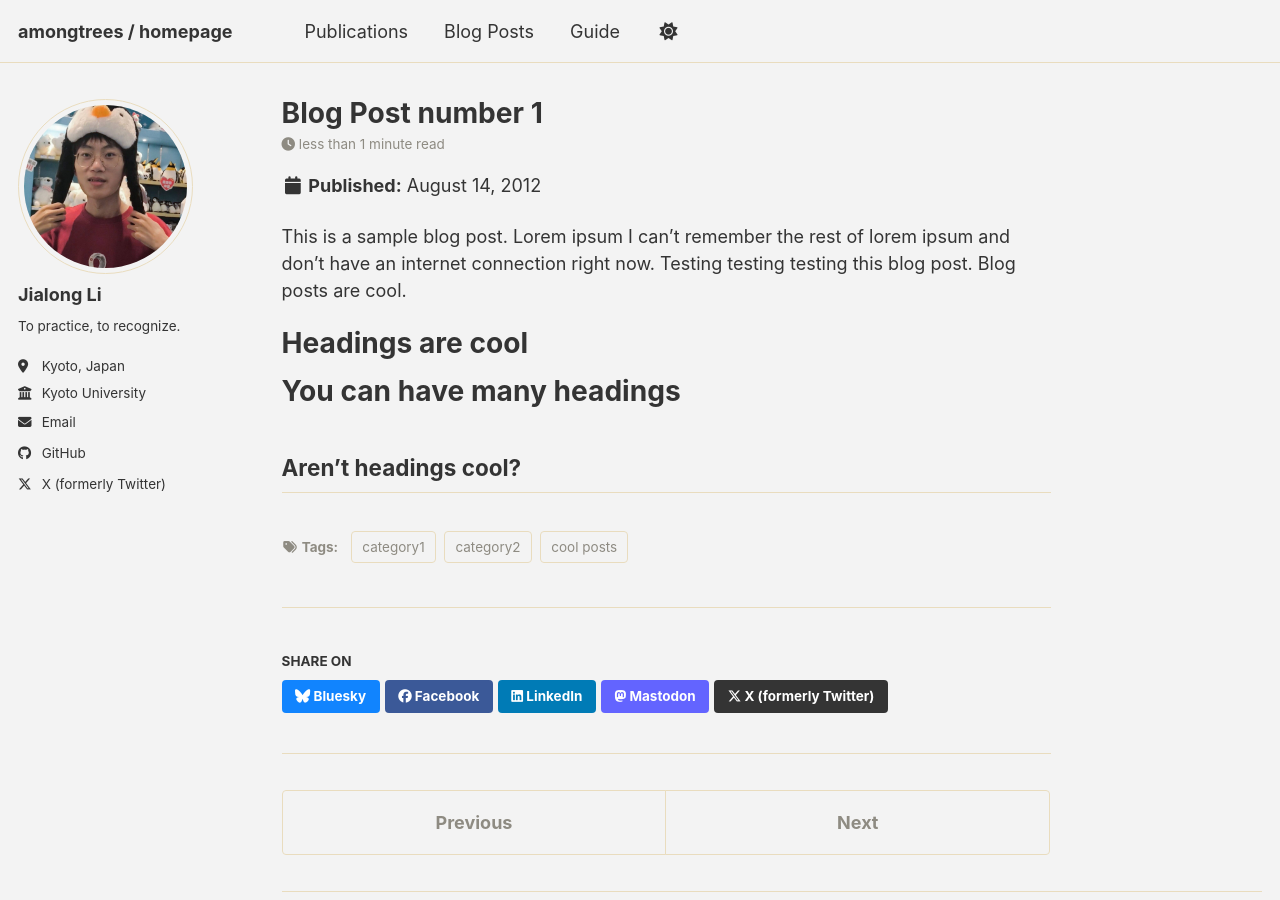
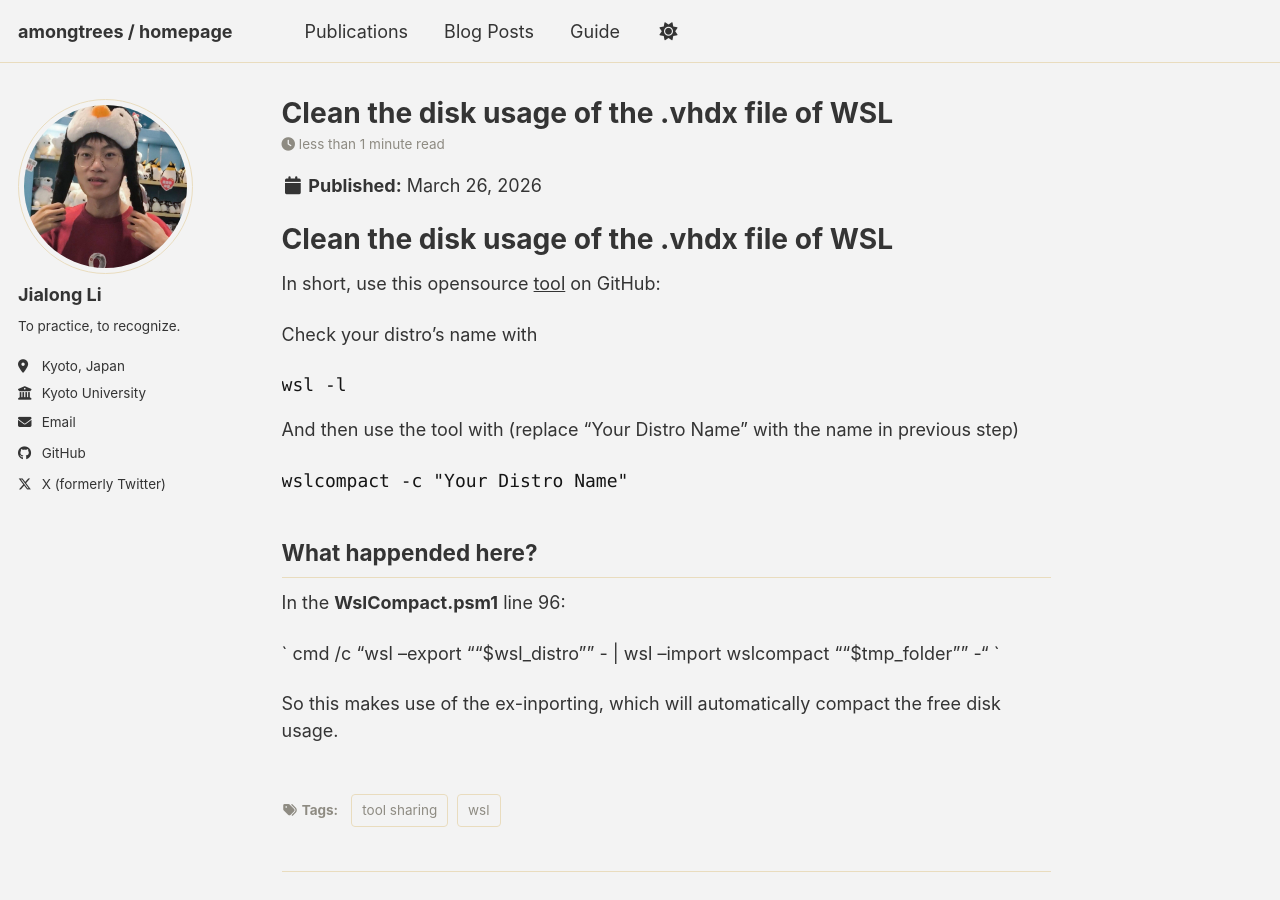
Before and after one commit to amongtrees/amongtrees.github.io, a Jekyll site: the page built from _posts/2012-08-14-blog-post-1.md, in a window 1280 px wide and 900 px high. Built offline with Jekyll 4.4.1, drawn with Linux system fonts in a browser that asks for light colours; a script bundle is joined from its source files by our own code; library files that are not in the unit come from our copies.

Commit message:
wsl compact blog

````diff
--- a/_posts/2012-08-14-blog-post-1.md
+++ b/_posts/2012-08-14-blog-post-1.md
@@ -1,20 +1,33 @@
 ---
-title: 'Blog Post number 1'
-date: 2012-08-14
-permalink: /posts/2012/08/blog-post-1/
+title: 'Clean the disk usage of the .vhdx file of WSL'
+date: 2026-03-26
+permalink: /posts/2026/03/blog-post-1/
 tags:
-  - cool posts
-  - category1
-  - category2
+  - tool sharing
+  - wsl
+  # - category2
 ---
 
-This is a sample blog post. Lorem ipsum I can't remember the rest of lorem ipsum and don't have an internet connection right now. Testing testing testing this blog post. Blog posts are cool.
-
-Headings are cool
+Clean the disk usage of the .vhdx file of WSL
 ======
 
-You can have many headings
-======
+In short, use this opensource [tool](https://github.com/okibcn/wslcompact) on GitHub:
 
-Aren't headings cool?
+Check your distro's name with
+```pwsh
+wsl -l
+```
+And then use the tool with (replace "Your Distro Name" with the name in previous step)
+```pwsh
+wslcompact -c "Your Distro Name"
+```
+
+What happended here?
 ------
+In the **WslCompact.psm1** line 96:
+
+`
+cmd /c "wsl --export ""$wsl_distro"" - | wsl --import wslcompact ""$tmp_folder"" -"
+`
+
+So this makes use of the ex-inporting, which will automatically compact the free disk usage.
````
Also changed, not shown: _pages/about.md (+1 -1 lines).
